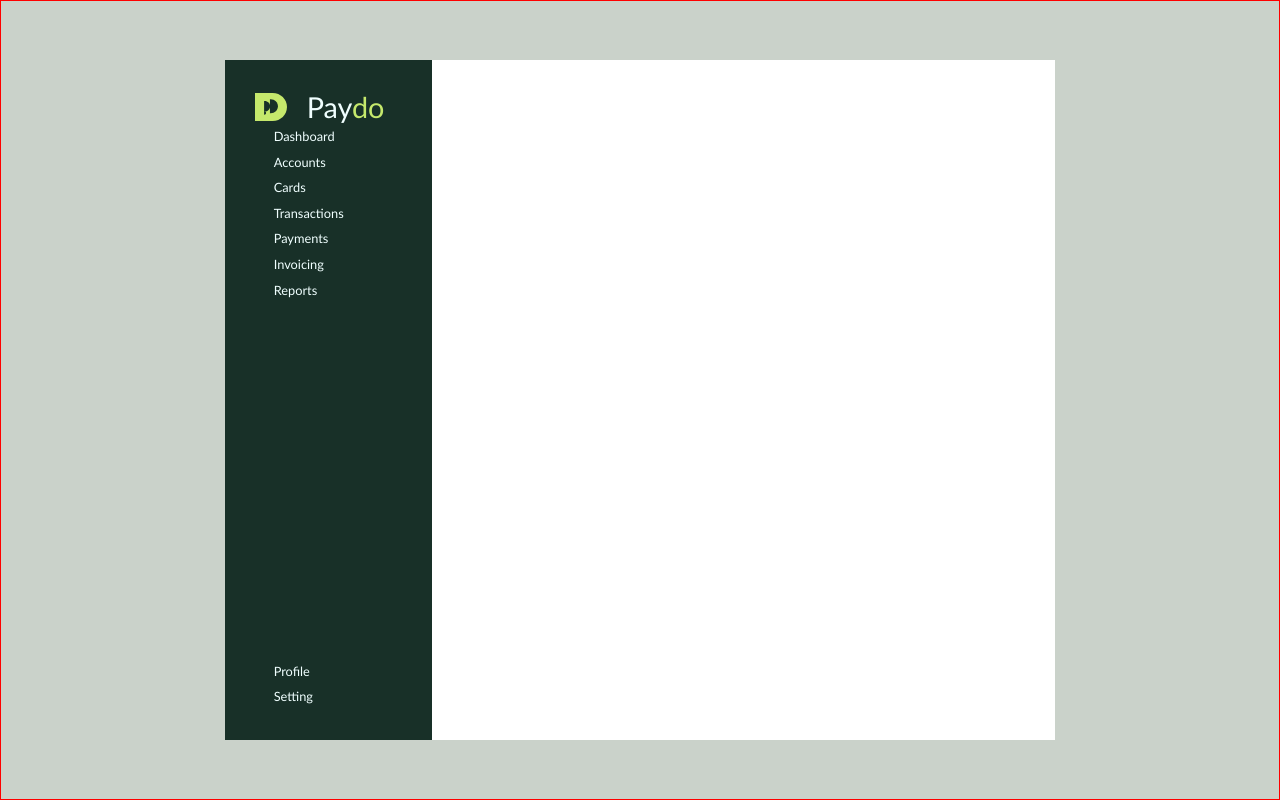
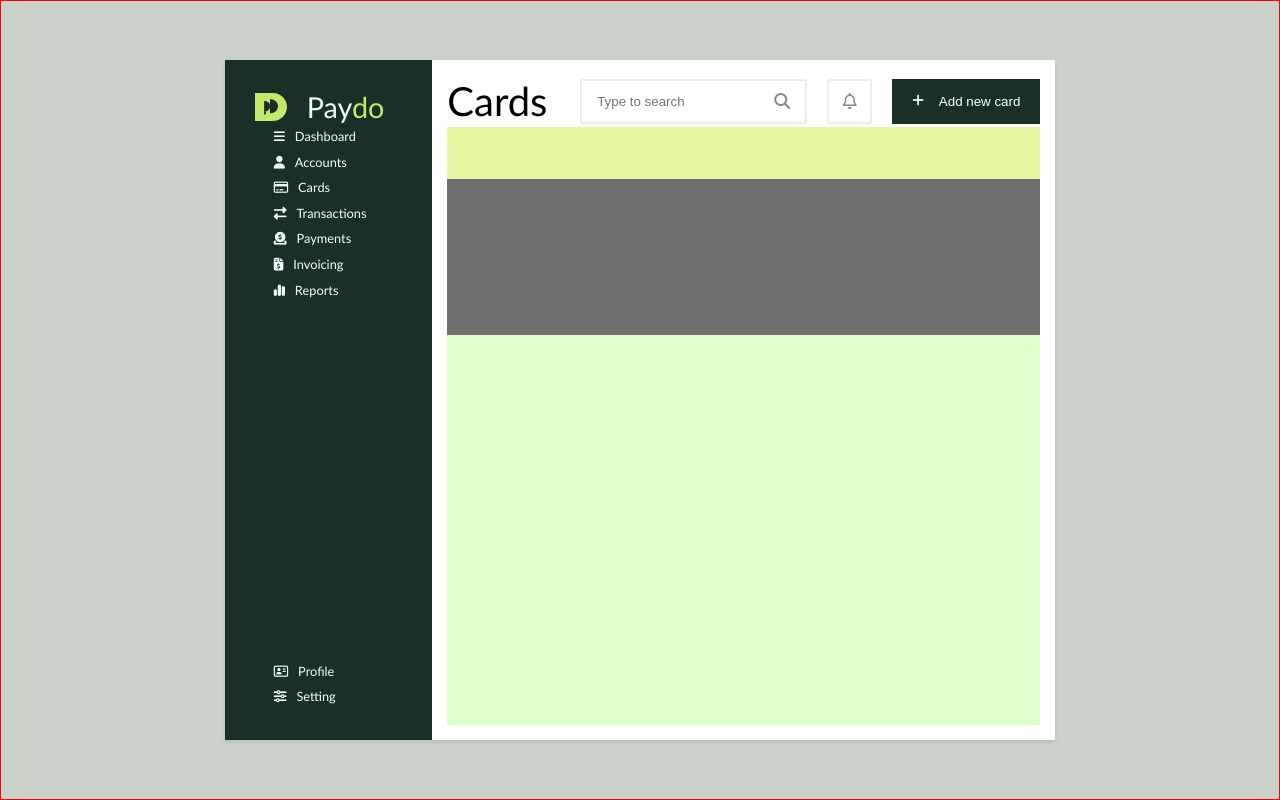
Before and after one commit to codefalim/HTML-CSS-COURSE, a plain HTML site: page 012-Dashboard/index.html in a window 1280 px wide. Drawn offline with Linux system fonts and the light colour scheme.

Commit message:
Still working on Paydo

```diff
--- a/012-Dashboard/index.html
+++ b/012-Dashboard/index.html
@@ -5,6 +5,7 @@
     <meta name="viewport" content="width=device-width, initial-scale=1.0">
     <link rel="stylesheet" href="style.css">
     <title>Dashboard</title>
+    <script src="https://kit.fontawesome.com/7f0be2a34b.js" crossorigin="anonymous"></script>
 </head>
 <body>
    <div class="dashboard-bg"> <aside>
@@ -14,18 +15,18 @@
     </header>
     <nav style="flex:1">
         <ul>
-        <li>Dashboard</li>
-        <li>Accounts</li>
-        <li>Cards</li>
-        <li>Transactions</li>
-        <li>Payments</li>
-        <li>Invoicing</li>
-        <li>Reports</li>
+        <li><i class="fa-solid fa-bars"></i>Dashboard</li>
+        <li><i class="fa-solid fa-user"></i>Accounts</li>
+        <li><i class="fa-regular fa-credit-card"></i>Cards</li>
+        <li><i class="fa-solid fa-right-left"></i>Transactions</li>
+        <li><i class="fa-solid fa-circle-dollar-to-slot"></i>Payments</li>
+        <li><i class="fa-solid fa-file-invoice-dollar"></i>Invoicing</li>
+        <li><i class="fa-solid fa-chart-simple"></i>Reports</li>
     </ul>
     </nav>
     <nav>
-        <ul><li>Profile</li>
-        <li>Setting</li></ul>
+        <ul><li><i class="fa-regular fa-address-card"></i>Profile</li>
+        <li><i class="fa-solid fa-sliders"></i>Setting</li></ul>
     </nav>
 
 
@@ -34,9 +35,30 @@
 
 
 
+    <main>
+
+        <nav class="top-nav">
+
+            <h1>Cards</h1>
 
 
-    <main></main></div>
+            <div class="search">
+                <input type="text" placeholder="Type to search">
+                <i class="fa-solid fa-magnifying-glass"></i>
+            </div>
+
+            <div class="bell-border"><i class="far fa-bell " ></i></div>
+
+
+            <button>
+                <i class="fas fa-plus"></i><span>Add new card</span>
+            </button>
+
+        </nav>
+        <nav class="bottom-nav"></nav>
+        <section class="debit-card"></section>
+        <section class="transaction"></section>
+    </main></div>
 
 
 
--- a/012-Dashboard/style.css
+++ b/012-Dashboard/style.css
@@ -43,7 +43,96 @@ aside{
 main{
 
     background-color: white;
-    flex-basis: 75%;
+    /* flex-basis: 75%; */
+    flex: 1;
+    display: flex;
+    flex-direction: column;
+
+    padding: 15px;
+    /* padding-left: 15px;
+    padding-right: 15px; */
+
+}
+.top-nav{
+    flex-basis: 8%;
+    /* background-color: #8bad35; */
+    display: flex;
+    justify-content: center;
+    align-items: center;
+    gap: 20px;
+}
+
+.search{
+
+    display: flex;
+    justify-content: center;
+    align-items: center;
+
+    padding: 0 15px;
+
+}
+
+.search input{
+    border: none;
+}
+
+.search i,.bell-border{
+    color: #7e8c88;
+
+}
+.top-nav h1{
+
+    flex:1;
+    font-size: 2.5rem;
+    font-weight: 500;
+}
+
+.bell-border{
+
+    width: 45px;
+    display: flex;
+    justify-content: center;
+    align-items: center;
+
+
+    /* padding: 10px; */
+
+}
+.top-nav button{
+
+     background-color: var(--bg);
+    color: white;
+    padding: 0 20px;
+    display: flex;
+    justify-content: center;
+    align-items: center;
+    gap: 15px;
+    border: none;
+}
+
+.top-nav div{
+
+    border:2px solid #ebedec;
+    border-radius: 2px;
+}
+
+
+
+
+.bottom-nav{
+    flex-basis: 8%;
+    background-color: #e4f8a2;
+}
+
+.debit-card{
+    background-color: #707070;
+    flex-basis: 24%;
+}
+
+.transaction{
+
+    background-color: #ddffcb;
+    flex:1;
 }
 
 .dashboard-bg{
@@ -51,6 +140,7 @@ main{
     width: 65%;
     display: flex;
     height: 85vh;
+    box-shadow: 0px 2px 4px rgba(0, 0, 0, 0.1);
 
     /* width: 1083px; */
     /* height: 766px; */
@@ -95,3 +185,14 @@ ul>li:hover{
     padding: 10px;
 
 }
+
+li>i{
+
+    padding-right: 10px;
+}
+
+.top-nav div,button{
+
+    /* background-color: red; */
+    height: 45px;
+}
```
